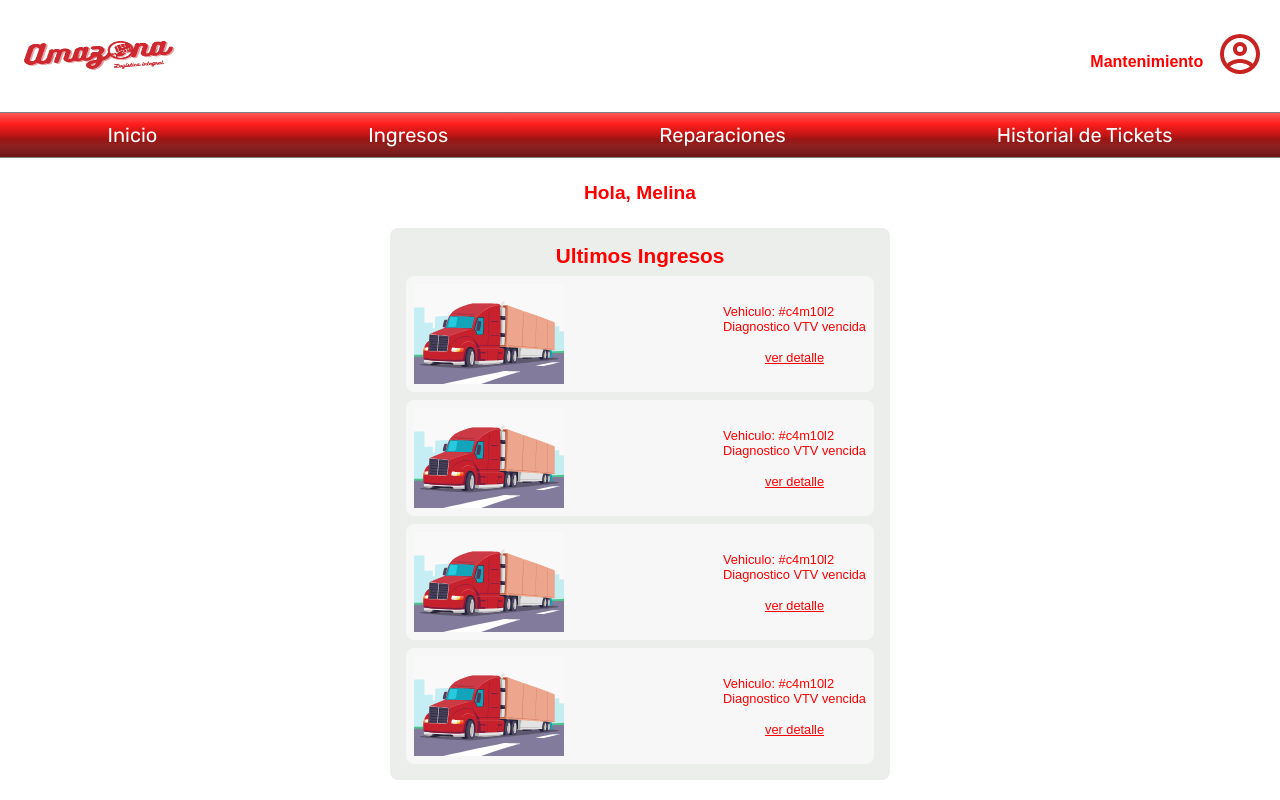
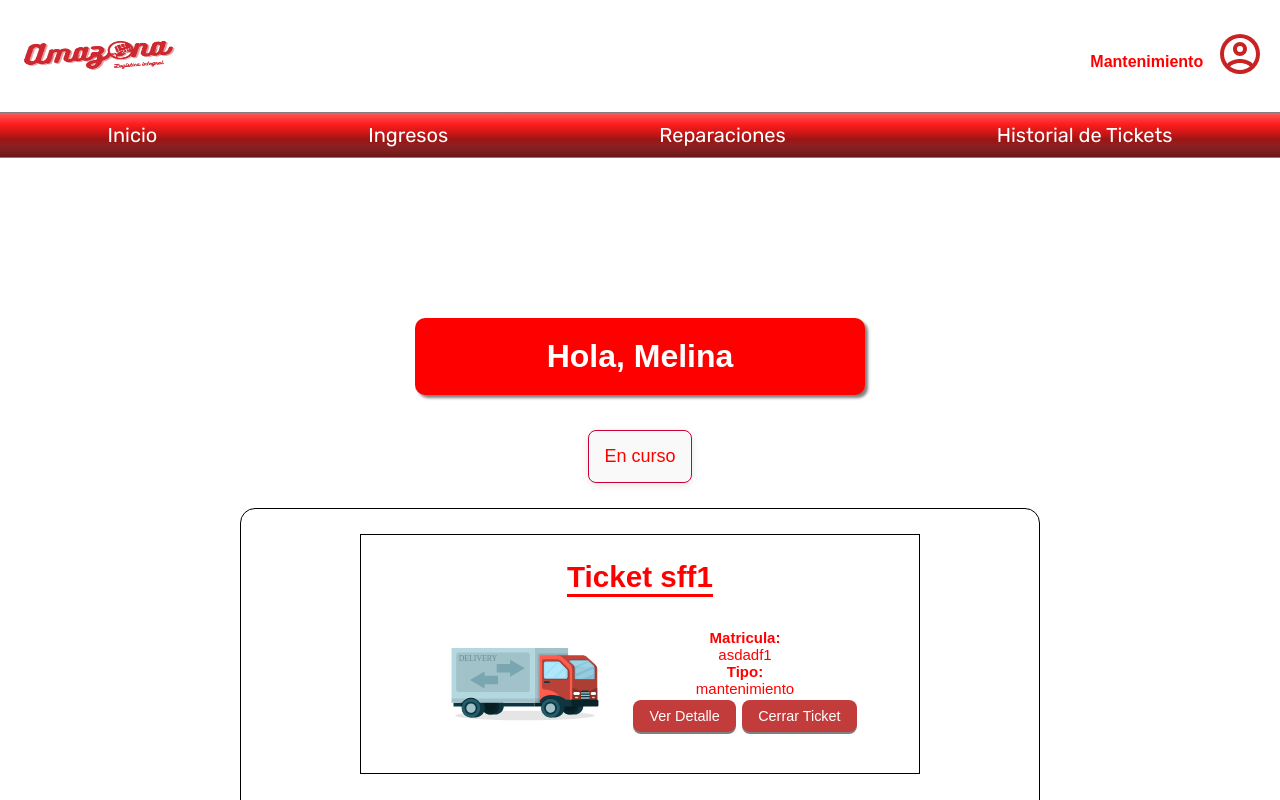
Before and after one commit to imdaviddev/tp-final-laboratorio-frontend, a React (Vite) app: page /mantenimiento in a window 1280 px wide. Shown: the top 800 px of the page. Built offline with nearby package versions, Linux system fonts and the light colour scheme; grey boxes are pictures that could not be loaded.

Commit message:
Inicio mantenimiento

```diff
--- a/src/pages/ComponentsUI/index.tsx
+++ b/src/pages/ComponentsUI/index.tsx
@@ -242,12 +242,13 @@ export const MensajeBienvenida = styled.div`
 //Centra todo lo disponible de la pagina ¿Se puede mejorar?
 export const ContainerPadre = styled.div`
     margin-top: 125px;
-    height: 250px;
+    min-height: 250px;
     display: flex;
     flex-direction: column;
     align-items: center;
     justify-content: center;
 `
+
 
 //Contiene bordes de sombra y los datos en si del recorrido
 export const ContainerHijo = styled.div`
--- /dev/null
+++ b/src/pages/Mantenimiento/Components/Ticket.tsx
@@ -0,0 +1,58 @@
+import { styled } from 'styled-components'
+import Detalle from '../../../components/Detalle'
+import { Boton } from '../../ComponentsUI/Botones'
+import camionRojo from '../../../../public/camion-mantenimiento.svg';
+
+
+const Ticket = (props) => {
+
+    const ContainerTicket = styled.div`
+        display: flex;
+        flex-direction: column;
+        align-items: center;
+        margin: 25px 0;
+        min-width: 70vh;
+        min-height: 30vh;
+        border: 1px solid black;
+    `
+    const NameTicket = styled.div`
+        margin: 25px 0;
+        font-size: 1.85rem;
+        font-weight: bold;
+        border-bottom: 3px solid red
+    `
+
+    const ContainerDescTicket = styled.div`
+        display: flex;
+        justify-content: center;
+        align-items: center;
+    `
+
+    const ImgTicket = styled.div`
+        margin: 0 25px;
+        min-width: 20vh;
+        min-height: 15vh;
+        background-image: url("${camionRojo}");
+        background-size: cover;
+        background-position: center;
+    `
+    const DescTicket = styled.div``
+
+    return(
+        <ContainerTicket>
+            <NameTicket> Ticket {props.name}</NameTicket>
+            <ContainerDescTicket>
+                <ImgTicket></ImgTicket>
+                <DescTicket>
+                    <Detalle tipo={"Matricula"} valor={props.matricula}></Detalle>
+                    <Detalle tipo={"Tipo"} valor={props.estado}></Detalle>
+                    <Boton>Ver Detalle</Boton>
+                    <Boton>Cerrar Ticket</Boton>
+                </DescTicket>
+            </ContainerDescTicket>
+        </ContainerTicket>
+    )
+}
+
+
+export default Ticket;
--- a/src/pages/Mantenimiento/MantenimientoInicio.tsx
+++ b/src/pages/Mantenimiento/MantenimientoInicio.tsx
@@ -1,74 +1,63 @@
 import { styled } from 'styled-components'
-import { BoxGeneral, ContainerGeneral, FilaGeneral, TituloDescripcion, TituloPage } from '../ComponentsUI'
-import camionRojo from '../../../public/camion.svg';
+import { ContainerPadre, MensajeBienvenida, DescHijo } from '../ComponentsUI';
+import Ticket from './Components/Ticket';
 
-export const VerDetalle = () => {
-  return <p style={{
-    color: 'red',
-    textDecoration: 'underline',
-  }}>ver detalle</p>
-}
+const ContainerTickets = styled.div`
+  display: flex;
+  flex-direction: column;
+  align-items: center;
+  justify-content: flex-start;
+  min-height: 50vh;
+  min-width: 100vh;
+  border: 1px solid black;
+  border-radius: 15px;
+  margin-bottom: 50px;
+
+  /* Estilos para pantallas celulares y tablets*/
+  @media (max-width: 800px) {
+  min-height: 50vh
+  }
+`
+const Tickets = [
+  {
+    id: "aaa1",
+    name: "sff1",
+    matricula: "asdadf1",
+    estado: "mantenimiento"
+  },
+  {
+    id: "aaa1",
+    name: "sff1",
+    matricula: "asdadf1",
+    estado: "mantenimiento"
+  },
+  {
+    id: "aaa1",
+    name: "sff1",
+    matricula: "asdadf1",
+    estado: "mantenimiento"
+  }
+];
+
 
 const MantenimientoInicio = () => {
 
   return <>
-    <TituloPage>
-        Hola, Melina
-    </TituloPage>
-    <ContainerGeneral>
-         <TituloDescripcion style={{fontWeight: 'bold', fontSize: '1.3rem'}}>
-           Ultimos Ingresos
-         </TituloDescripcion>
-        <FilaGeneral>
-          <BoxGeneral>
-            <img src={camionRojo} alt="Camión Rojo" style={{ width: '100%', height: '100%' }} />
-          </BoxGeneral>
-          <BoxGeneral>
-             <div style={{marginBottom: '1rem'}}>
-              <p>Vehiculo: #c4m10l2</p>
-              <p>Diagnostico VTV vencida</p>
-            </div>
-            <VerDetalle/>
-          </BoxGeneral>
-        </FilaGeneral>
-        <FilaGeneral>
-          <BoxGeneral>
-            <img src={camionRojo} alt="Camión Rojo" style={{ width: '100%', height: '100%' }} />
-          </BoxGeneral>
-          <BoxGeneral>
-             <div style={{marginBottom: '1rem'}}>
-              <p>Vehiculo: #c4m10l2</p>
-              <p>Diagnostico VTV vencida</p>
-            </div>
-            <VerDetalle/>
-          </BoxGeneral>
-        </FilaGeneral>
-        <FilaGeneral>
-          <BoxGeneral>
-            <img src={camionRojo} alt="Camión Rojo" style={{ width: '100%', height: '100%' }} />
-          </BoxGeneral>
-          <BoxGeneral>
-             <div style={{marginBottom: '1rem'}}>
-              <p>Vehiculo: #c4m10l2</p>
-              <p>Diagnostico VTV vencida</p>
-            </div>
-            <VerDetalle/>
-          </BoxGeneral>
-        </FilaGeneral>
-        <FilaGeneral>
-          <BoxGeneral>
-            <img src={camionRojo} alt="Camión Rojo" style={{ width: '100%', height: '100%' }} />
-          </BoxGeneral>
-          <BoxGeneral>
-             <div style={{marginBottom: '1rem'}}>
-              <p>Vehiculo: #c4m10l2</p>
-              <p>Diagnostico VTV vencida</p>
-            </div>
-            <VerDetalle/>
-          </BoxGeneral>
-        </FilaGeneral>
-    </ContainerGeneral>
-
+    <ContainerPadre>
+      <MensajeBienvenida>Hola, Melina</MensajeBienvenida>
+      <DescHijo>En curso</DescHijo>
+      <ContainerTickets>
+        {Tickets.map((ticket) => (
+          <Ticket key={ticket.id} {...ticket}></Ticket>
+        ))}
+      </ContainerTickets>
+      <DescHijo>Cerrados</DescHijo>
+      <ContainerTickets>
+        {Tickets.map((ticket) => (
+          <Ticket key={ticket.id} {...ticket}></Ticket>
+        ))}
+      </ContainerTickets>
+    </ContainerPadre>
   </>
 }
 
```
Also changed, not shown: public/camion-mantenimiento.svg (added).
